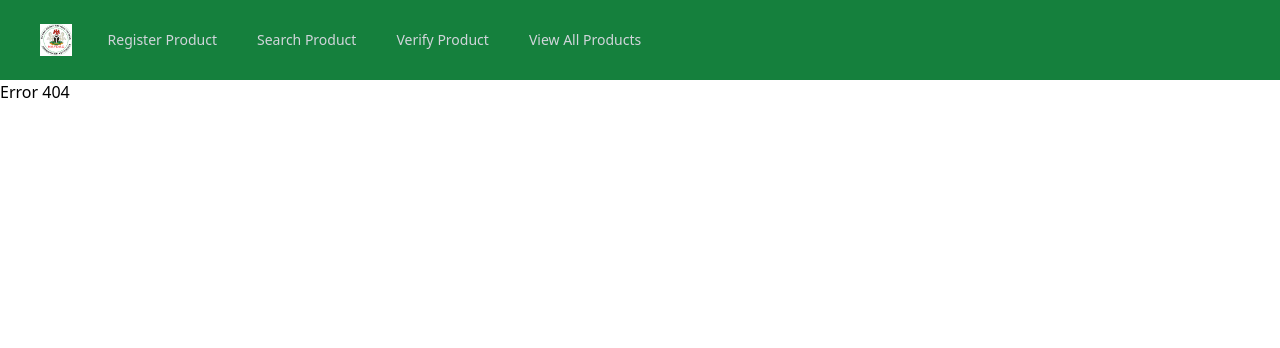
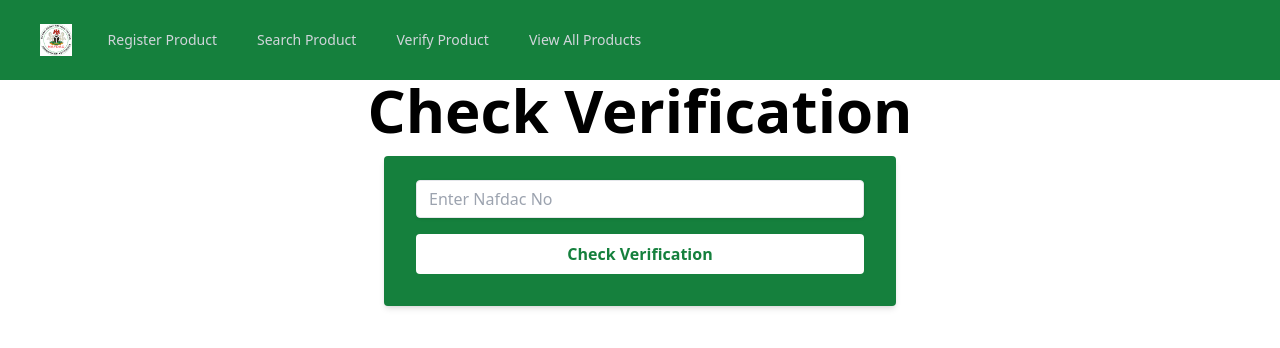
Before and after one commit to 0tuedon/Nafdac, a React (Create React App) app: page /products/search in a window 1280 px wide. Before the commit this address had no page. Shown: the top 348 px of the page. Built offline with nearby package versions, Linux system fonts and the light colour scheme.

Commit message:
Cannot find file

```diff
--- a/src/Main.js
+++ b/src/Main.js
@@ -2,11 +2,17 @@ import React from 'react'
 import { Route, Routes } from 'react-router'
 import Protected from './containers/Protected'
 import Home from './pages/Home'
+import LoginAccount from './pages/LoginAccount'
+import SearchProduct from './pages/SearchProduct'
+import ShowAuthenitcateProduct from './pages/ShowAuthenitcateProduct'
 
 const Main = () => {
   return (
         <Routes>
             <Route path="/" element={<Home/>} />
+            <Route path="/login" element={<LoginAccount />} />
+            <Route path="/products/verify" element={<ShowAuthenitcateProduct/>} />
+            <Route path="/products/search" element={< SearchProduct />} />
             <Route path="*" element={<Protected/>} />
         </Routes>
   )
--- a/src/pages/LoginAccount.js
+++ b/src/pages/LoginAccount.js
@@ -0,0 +1,17 @@
+
+import React from 'react'
+import { LoginArray } from '../utils/data/LoginInput'
+import Input from '../components/Input'
+import Button1 from '../components/Buttons'
+const LoginAccount = () => {
+  return (
+        <div className="flex p-9 justify-center items-center">
+            <form>
+                {LoginArray.map(data => <Input key={data.key} product={data}/>)}
+                <Button1 class="w-full" text="Login"/>
+            </form>
+        </div>
+  )
+}
+
+export default LoginAccount
--- /dev/null
+++ b/src/pages/SearchProduct.Js
@@ -0,0 +1,32 @@
+import React from 'react'
+import Input from '../components/Input'
+
+const SearchProduct = () => {
+  const Search =
+    {
+      name: 'username',
+      key: 1,
+      placeholder: 'Enter Nafdac No',
+      id: 'Nafdac',
+      type: 'text'
+    }
+  return (
+      <>
+          <div>
+              <h1 className=' text-4xl sm:text-6xl font-semibold text-center'> Check Verification</h1>
+          </div>
+          <section className='w-full mt-4 flex justify-center'>
+              <div className='form-control w-full max-w-lg'>
+                  <form className='bg-green-700 w-full shadow-md rounded px-8 pt-6 pb-8 mb-4'>
+                      <Input key={Search.key} product={Search} />
+                      <div className=' text-center mt-3'>
+                          <button className='bg-white hover:bg-gray-300 w-full active:bg-gray-700 text-green-700 font-bold py-2 px-4 rounded focus:outline-none focusshadow-outline' type="button">Check Verification</button>
+                      </div>
+                  </form>
+              </div>
+          </section>
+      </>
+  )
+}
+
+export default SearchProduct
--- a/src/pages/ShowAuthenitcateProduct.js
+++ b/src/pages/ShowAuthenitcateProduct.js
@@ -1,10 +1,30 @@
 import React from 'react'
-
+import Input from '../components/Input'
 const ShowAuthenitcateProduct = () => {
+  const authenticate =
+  {
+    name: 'username',
+    key: 1,
+    placeholder: 'Enter Nafdac No',
+    id: 'Nafdac',
+    type: 'text'
+  }
   return (
         <div>
-
+      <div>
+        <h1 className=' text-4xl sm:text-6xl font-semibold text-center'> Check Verification</h1>
+      </div>
+      <section className='w-full mt-4 flex justify-center'>
+        <div className='form-control w-full max-w-lg'>
+          <form className='bg-green-700 w-full shadow-md rounded px-8 pt-6 pb-8 mb-4'>
+            <Input key={authenticate.key} product={authenticate} />)
+            <div className=' text-center mt-3'>
+              <button className='bg-white hover:bg-gray-300 w-full active:bg-gray-700 text-green-700 font-bold py-2 px-4 rounded focus:outline-none focusshadow-outline' type="button">Check Verification</button>
+            </div>
+          </form>
         </div>
+      </section>
+    </div>
   )
 }
 
--- /dev/null
+++ b/src/utils/data/LoginInput.js
@@ -0,0 +1,18 @@
+export const LoginArray = [
+  {
+    name: 'username',
+    key: 1,
+    placeholder: 'Enter username',
+    id: 'company',
+    type: 'text'
+  },
+  {
+    name: 'password',
+    key: 2,
+    placeholder: 'Enter Password',
+    id: 'password',
+    type: 'text'
+  }
+]
+const Array = []
+export default Array
```
